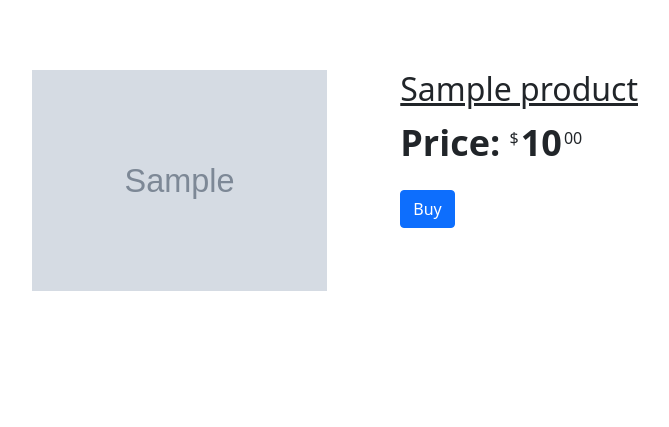
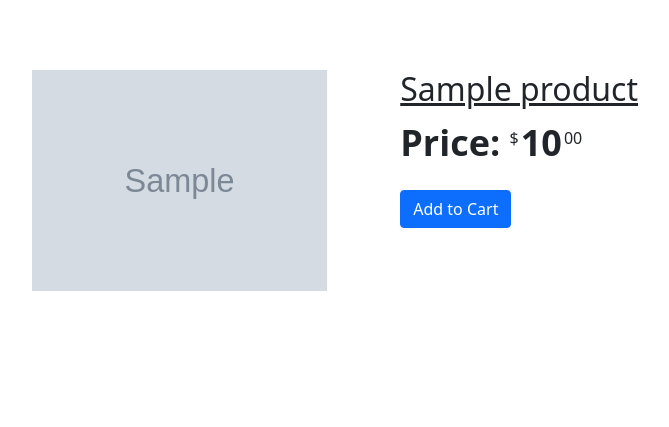
Before and after one commit to shinchri/Trading-Card, a Django app: page /products/1/ in a window 1280 px wide. Shown: the part 40-467 px from the top of the page, without its empty margins (50-719 px from the left). Run offline with Django 4.2, Linux system fonts and the light colour scheme; a user stored in the database is signed in; tables that the repository leaves empty hold one stand-in row (values such as "Sample post"); grey boxes marked "Sample" are stand-in pictures; some libraries are stand-ins or nearby versions.

Commit message:
feat: Implement view to create order to add to cart; Create cart template

```diff
--- a/src/main/urls.py
+++ b/src/main/urls.py
@@ -1,10 +1,12 @@
 from django.urls import path
 
-from .views import HomeView, ProductDetailView
+from .views import HomeView, ProductDetailView, ProductAddCartView, ShoppingCartView
 
 app_name = 'main'
 
 urlpatterns = [
     path('', HomeView.as_view(), name="home"),
     path('products/<int:id>/', ProductDetailView.as_view(), name="product-detail"),
+    path('products/<int:id>/add-cart/', ProductAddCartView.as_view(), name="product-add-cart"),
+    path('shopping-cart/', ShoppingCartView.as_view(), name="shopping-cart")
 ]
--- a/src/main/views.py
+++ b/src/main/views.py
@@ -1,7 +1,9 @@
-from django.shortcuts import render
-from django.views import generic
+from django.contrib import messages
+from django.http import JsonResponse
+from django.shortcuts import render, get_object_or_404
+from django.views import generic, View
 
-from .models import Product
+from .models import Product, Cart, Order
 
 # Create your views here.
 class HomeView(generic.TemplateView):
@@ -28,3 +30,21 @@ class ProductDetailView(generic.TemplateView):
     context['product'] = product
 
     return context
+
+class ProductAddCartView(View):
+  def post(self, request, **kwargs):
+    product_id = self.kwargs.get('id')
+
+    product = get_object_or_404(Product, id=product_id)
+    cart = get_object_or_404(Cart, user=request.user)
+
+    # Create order
+    order = Order.objects.create(product=product, cart=cart, price=product.price)
+    print(f"{product.name} was put into Cart with order id {order.id} for {request.user.email}")
+
+    return JsonResponse({
+      'is_added': True
+    })
+
+class ShoppingCartView(generic.TemplateView):
+  template_name = 'shopping-cart.html'
--- a/src/templates/base.html
+++ b/src/templates/base.html
@@ -35,6 +35,7 @@
 
   <!-- Scripts -->
   <!--<script src="{% static 'js/bootstrap.bundle.min.js' %}"></script>-->
+  <script src="https://cdnjs.cloudflare.com/ajax/libs/jquery/3.6.0/jquery.min.js"></script>
   <script src="https://cdn.jsdelivr.net/npm/@popperjs/core@2.9.2/dist/umd/popper.min.js" integrity="sha384-IQsoLXl5PILFhosVNubq5LC7Qb9DXgDA9i+tQ8Zj3iwWAwPtgFTxbJ8NT4GN1R8p" crossorigin="anonymous"></script>
   <script src="https://cdn.jsdelivr.net/npm/bootstrap@5.0.2/dist/js/bootstrap.min.js" integrity="sha384-cVKIPhGWiC2Al4u+LWgxfKTRIcfu0JTxR+EQDz/bgldoEyl4H0zUF0QKbrJ0EcQF" crossorigin="anonymous"></script>
   <script src="{% static 'js/script.js' %}"></script>
--- a/src/templates/partials/nav.html
+++ b/src/templates/partials/nav.html
@@ -12,7 +12,7 @@
       <!-- Left links -->
       <ul class="navbar-nav me-auto mb-2 mb-lg-0">
         <li class="nav-item">
-          <a class="nav-link" href="">Home</a>
+          <a class="nav-link" href="{% url 'main:home' %}">Home</a>
         </li>
         <li class="nav-item">
           <a class="nav-link" href="">Member</a>
@@ -38,7 +38,7 @@
           aria-labelledby="navbarDropdownMenuLink"
         >
           <li>
-            <a class="dropdown-item" href="">My profile</a>
+            <a class="dropdown-item" href="{% url 'main:shopping-cart' %}">Cart</a>
           </li>
           <li>
             <a class="dropdown-item" href="">Logout</a>
--- a/src/templates/product-detail.html
+++ b/src/templates/product-detail.html
@@ -23,11 +23,31 @@
       </div>
     </div>
     <div>
-      <button class="btn btn-primary">Buy</button>
+      <button id="add-to-cart" class="btn btn-primary">Add to Cart</button>
     </div>
   </div>
 </section>
 {% endblock %}
 
 <!-- Extend for more scripts-->
-{% block end %}{% endblock %}
+{% block end %}
+<script>
+  $("#add-to-cart").off('click').click(function () {
+
+    console.log('hello')
+
+    $.ajax({
+      type: 'POST',
+      url: "{% url 'main:product-add-cart' id=product.id %}",
+      data: {
+        'csrfmiddlewaretoken': '{{csrf_token}}'
+      },
+      dataType: "json",
+    })
+    .then(function() {
+      alert('{{ product.name }} was added to Shopping Cart')
+    });
+
+  })
+</script>
+{% endblock %}
```
Also changed, not shown: src/templates/shopping-cart.html (added, +16 -0 lines).
